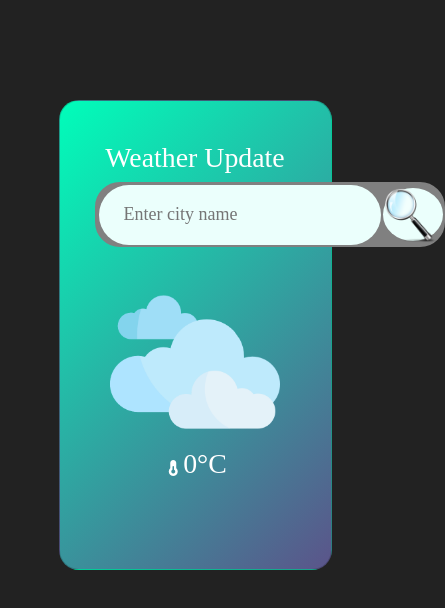
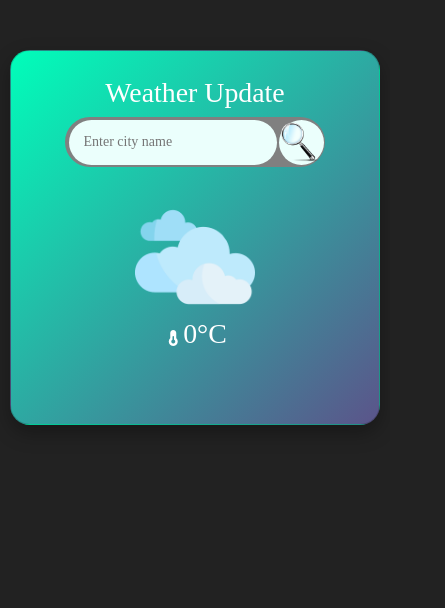
Before and after one commit to asifaly29/weather-updater-api-based, a plain HTML site: page index.html in a window 390 px wide. Shown: the whole page, 445 px wide, since content can reach past the window. Drawn offline with nearby package versions, Linux system fonts and the light colour scheme.

Commit message:
Optimizing the CSS Code

```diff
--- a/style.css
+++ b/style.css
@@ -1,87 +1,140 @@
-*{
-    margin:0;
-    padding:0;
-    font-family:'Poppins','sans-serif';
+/* ====== Base Styles ====== */
+* {
+    margin: 0;
+    padding: 0;
+    box-sizing: border-box;
+    font-family: 'Poppins', 'sans-serif';
+}
 
-
-}
-body{
+body {
     background: #222;
 }
 
-.card{
-
-    width:70%;
+/* ====== Card Container ====== */
+.card {
+    width: 90%;
     max-width: 420px;
-    background: linear-gradient(135deg,#00feba,#5b548a);
-    color:#fff;
-    margin:100px auto 0;
+    background: linear-gradient(135deg, #00feba, #5b548a);
+    color: #fff;
+    margin: 80px auto 0;
     border-radius: 20px;
-    padding:40px 35px;
+    padding: 35px 25px;
     text-align: center;
+    box-shadow: 0 8px 20px rgba(0,0,0,0.3);
 }
 
-.search{
-
-    background-color: Gray;
-    height:65px;
-    width:350px;
-    display:flex;
+/* ====== Search Bar ====== */
+.search {
+    background-color: gray;
+    height: 65px;
+    width: 100%;
+    max-width: 350px;
+    display: flex;
     align-items: center;
     justify-content: center;
     border-radius: 25px;
-    border:2px solid gray;
-    box-shadow: #222;
+    border: 2px solid gray;
+    margin: 0 auto;
+}
 
+.search input {
+    flex: 1;
+    margin: 0 2px;
+    padding: 10px 20px;
+    height: 60px;
+    border: 0;
+    outline: 0;
+    border-radius: 30px;
+    background: #ebfffc;
+    color: #555;
+    font-size: 1rem;
 }
-.search input{
 
-    display:flex;
+.search button {
+    width: 60px;
+    height: 60px;
+    border: 0;
+    outline: 0;
+    background: #ebfffc;
+    border-radius: 50%;
+    cursor: pointer;
+    display: flex;
     align-items: center;
     justify-content: center;
-    border:0;
-    outline:0;
-    background: #ebfffc;
-    color:#555;
-    padding:10px 25px;
-    height:60px;
-    border-radius: 30px;
-    flex:1;
-    margin-right:2px;
-    margin-left:2px;
-    font-size:18px;
-
 }
 
-.search button{
+.search button img {
+    width: 55px;
+    height: 40px; /* Fixed typo */
+    object-fit: contain;
+}
 
-     border:0;
-    outline:0;
-    background: #ebfffc;
-    border-radius: 50%;
-    width:60px;
-    height:53px;
-    cursor: pointer;
+/* ====== Weather Icon ====== */
+.weather-icon {
+    width: 170px;
+    max-width: 50%;
+    margin: 30px auto 0;
+    display: block;
 }
-.search button img{
 
-    width:55px;
-    height:40x;
-    background-size:contain;
-
-}
-.weather-icon{
-    width:170px;
-    margin-top: 30px;
-
-}
-.tempIcon{
-
-    display:flex;
+/* ====== Temperature Icon Container ====== */
+.tempIcon {
+    display: flex;
     align-items: center;
     justify-content: center;
+}
 
+/* ====== Font Awesome Icons ====== */
+.fa-solid {
+    width: 70%;
 }
-.fa-solid{
-    width:70%;
+
+/* ====== Responsive Design ====== */
+
+/* Tablets */
+@media screen and (max-width: 768px) {
+    .card {
+        width: 80%;
+        padding: 30px 20px;
+    }
+    .search {
+        max-width: 300px;
+        height: 55px;
+    }
+    .search input {
+        font-size: 16px;
+        height: 50px;
+    }
+    .search button {
+        width: 50px;
+        height: 50px;
+    }
+    .weather-icon {
+        width: 140px;
+    }
 }
+
+/* Mobile */
+@media screen and (max-width: 480px) {
+    .card {
+        width: 95%;
+        margin-top: 50px;
+        padding: 25px 15px;
+    }
+    .search {
+        max-width: 260px;
+        height: 50px;
+    }
+    .search input {
+        font-size: 14px;
+        height: 45px;
+        padding: 8px 15px;
+    }
+    .search button {
+        width: 45px;
+        height: 45px;
+    }
+    .weather-icon {
+        width: 120px;
+    }
+}
```
